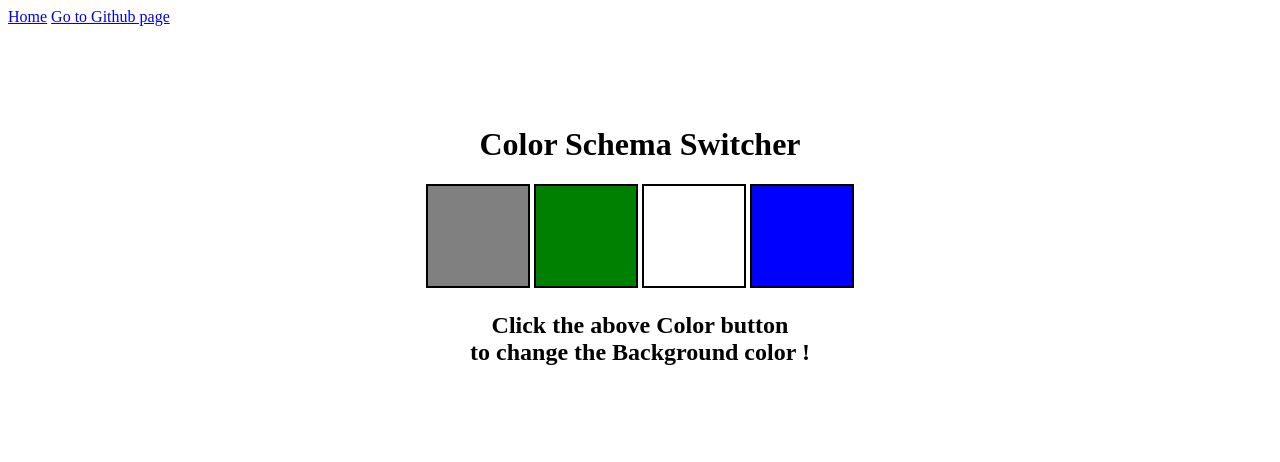
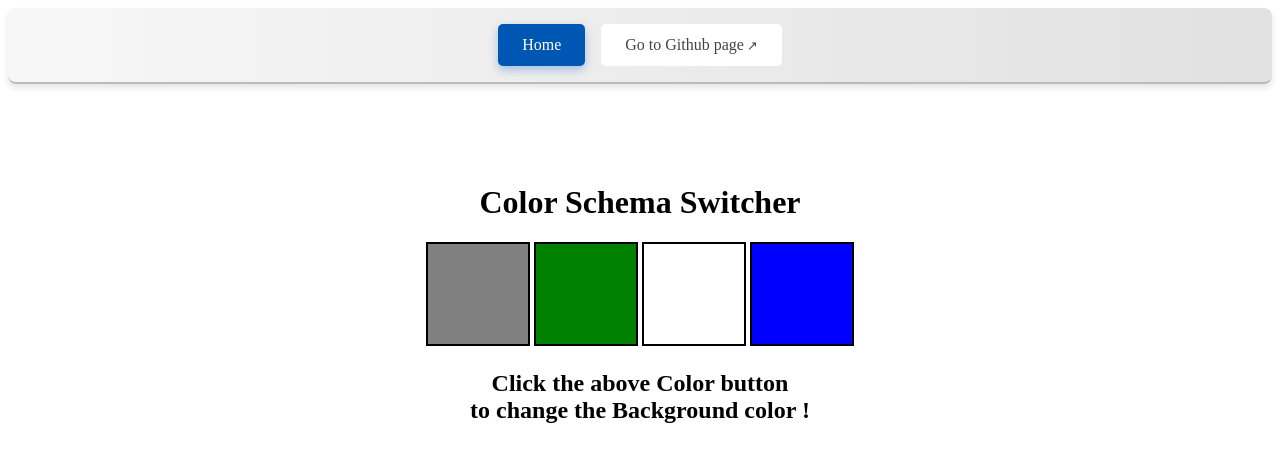
Before and after one commit to Sagarachary/Javascript_Dom_Projects, a plain HTML site: page 1-colorChanger/index.html in a window 1280 px wide. Drawn offline with Linux system fonts and the light colour scheme.

Commit message:
changes on css file

```diff
--- a/1-colorChanger/style.css
+++ b/1-colorChanger/style.css
@@ -18,6 +18,44 @@ span{
     border : solid black 2px;
     display: inline-block;
 }
+nav {
+    display: flex;
+    align-items: center;
+    justify-content: center; /* Center align the items */
+    padding: 1rem 2rem; /* Add padding for spacing */
+    gap: 1rem; /* Space between the links */
+    background: linear-gradient(90deg, #f7f7f7, #e1e1e1); /* Gradient background */
+    border-bottom: solid 2px #bbb; /* Subtle bottom border */
+    box-shadow: 0 4px 6px rgba(0, 0, 0, 0.1); /* Soft shadow for depth */
+    border-radius: 8px; /* Slight rounding of edges */
+}
+
+nav a {
+    text-decoration: none; /* Remove underline from links */
+    color: #444; /* Default link color */
+    padding: 0.75rem 1.5rem; /* Padding around the links */
+    border-radius: 5px; /* Rounded corners for links */
+    background-color: #fff; /* Background color for the links */
+    transition: background-color 0.3s ease, color 0.3s ease, box-shadow 0.3s ease; /* Smooth transitions */
+}
+
+nav a:hover {
+    background-color: #007bff; /* Change background color on hover */
+    color: #fff; /* White text color on hover */
+    box-shadow: 0 4px 10px rgba(0, 123, 255, 0.3); /* Add shadow on hover */
+}
+
+nav a[aria-current="page"] {
+    background-color: #0056b3; /* Different background for active/current page link */
+    color: #fff; /* White text for active link */
+    box-shadow: 0 4px 10px rgba(0, 86, 179, 0.3); /* Add shadow to active link */
+}
+
+nav a[target="_blank"]::after {
+    content: " ↗"; /* Add an icon indicating the link opens in a new tab */
+    font-size: 0.8rem; /* Smaller icon size */
+}
+
 
 #grey{
     background-color: grey;
```
